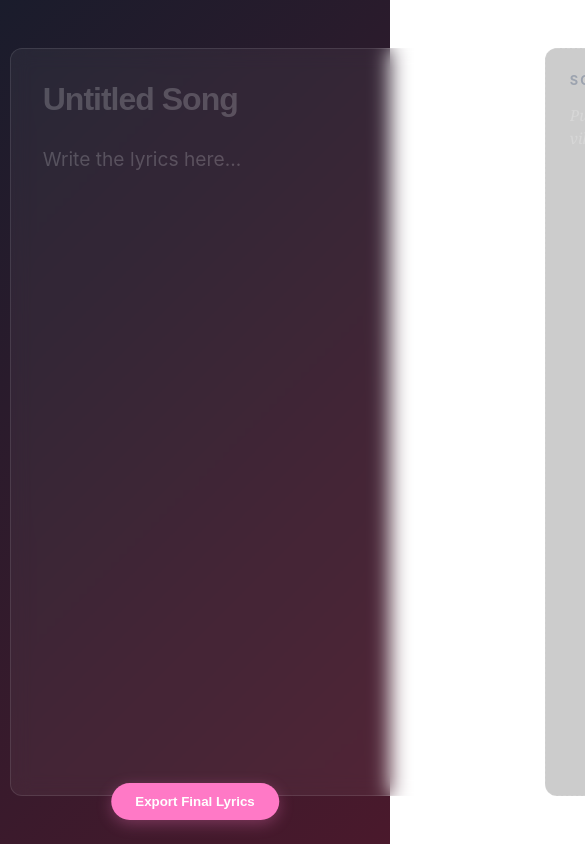
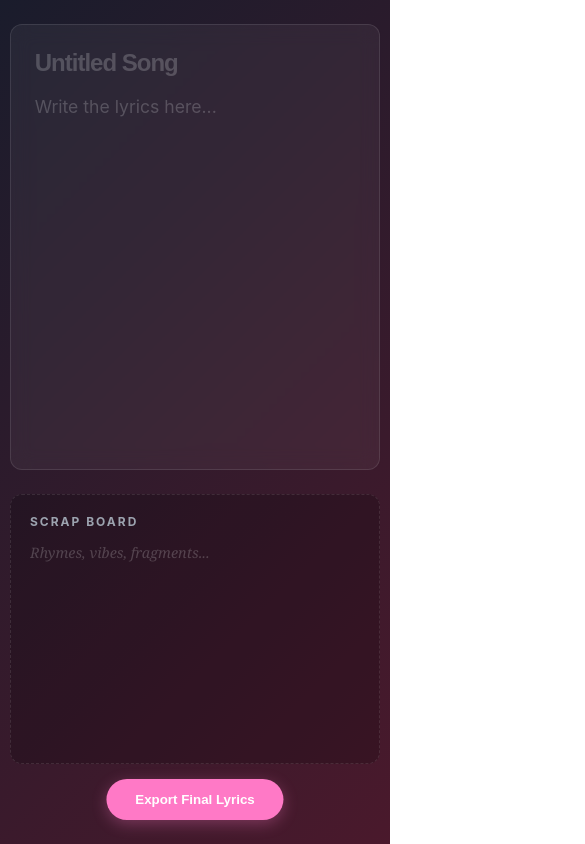
Before and after one commit to mrbossosity/lyric-flow, a plain HTML site: page index.html in a window 390 px wide. Shown: the top 844 px of the page, 585 px wide, since content can reach past the window. Drawn offline with Linux system fonts and the light colour scheme.

Commit message:
mobile responsive

```diff
--- a/index.html
+++ b/index.html
@@ -31,19 +31,33 @@
                     "Inter",
                     -apple-system,
                     sans-serif;
-                height: 100vh;
+                min-height: 100vh;
                 display: flex;
                 justify-content: center;
-                overflow: hidden;
+                /* Allow scrolling on mobile if content overflows */
+                overflow-y: auto;
             }
 
             .workspace {
                 display: grid;
-                grid-template-columns: 1fr 300px;
-                gap: 2rem;
+                /* Stack columns on mobile, side-by-side on desktop */
+                grid-template-columns: 1fr;
+                gap: 1.5rem;
                 width: 95%;
                 max-width: 1200px;
-                padding: 3rem 0;
+                padding: 1.5rem 0 5rem 0; /* Extra bottom padding for footer */
+            }
+
+            @media (min-width: 850px) {
+                body {
+                    overflow: hidden;
+                } /* Lock scroll on desktop */
+                .workspace {
+                    grid-template-columns: 1fr 300px;
+                    height: 90vh;
+                    align-self: center;
+                    padding: 0;
+                }
             }
 
             /* Main Lyric Zone */
@@ -52,8 +66,9 @@
                 flex-direction: column;
                 background: var(--glass);
                 backdrop-filter: blur(10px);
+                -webkit-backdrop-filter: blur(10px);
                 border-radius: 12px;
-                padding: 2rem;
+                padding: 1.5rem;
                 border: 1px solid rgba(255, 255, 255, 0.1);
             }
 
@@ -62,10 +77,11 @@
                 border: none;
                 outline: none;
                 color: var(--accent);
-                font-size: 2rem;
+                font-size: 1.5rem;
                 font-weight: 700;
-                margin-bottom: 1.5rem;
+                margin-bottom: 1rem;
                 letter-spacing: -1px;
+                width: 100%;
             }
 
             #editor {
@@ -74,10 +90,11 @@
                 border: none;
                 outline: none;
                 color: var(--text);
-                font-size: 1.2rem;
-                line-height: 1.8;
+                font-size: 1.1rem;
+                line-height: 1.6;
                 resize: none;
                 font-family: inherit;
+                min-height: 300px; /* Ensure space on mobile */
             }
 
             /* Side Scrap/Drafting Zone */
@@ -86,16 +103,16 @@
                 flex-direction: column;
                 background: rgba(0, 0, 0, 0.2);
                 border-radius: 12px;
-                padding: 1.5rem;
+                padding: 1.2rem;
                 border: 1px dashed rgba(255, 255, 255, 0.1);
             }
 
             .draft-zone h3 {
-                font-size: 0.8rem;
+                font-size: 0.75rem;
                 text-transform: uppercase;
                 letter-spacing: 2px;
                 color: var(--draft-text);
-                margin-bottom: 1rem;
+                margin-bottom: 0.8rem;
             }
 
             #scrap-pad {
@@ -104,36 +121,44 @@
                 border: none;
                 outline: none;
                 color: var(--draft-text);
-                font-size: 0.95rem;
+                font-size: 0.9rem;
                 line-height: 1.5;
                 resize: none;
                 font-family: "Georgia", serif;
                 font-style: italic;
+                min-height: 150px;
             }
 
-            /* Subtle Export Trigger */
+            /* Footer/Export Area */
             .footer {
                 position: fixed;
                 bottom: 1.5rem;
                 left: 50%;
                 transform: translateX(-50%);
-                opacity: 0;
-                transition: opacity 0.3s;
+                z-index: 10;
             }
 
-            body:hover .footer {
-                opacity: 1;
+            /* Always show button on mobile, fade in on hover for desktop */
+            @media (min-width: 850px) {
+                .footer {
+                    opacity: 0;
+                    transition: opacity 0.3s;
+                }
+                body:hover .footer {
+                    opacity: 1;
+                }
             }
 
             button {
                 background: var(--accent);
                 color: #fff;
                 border: none;
-                padding: 0.7rem 1.5rem;
+                padding: 0.8rem 1.8rem;
                 border-radius: 30px;
                 cursor: pointer;
                 font-weight: 600;
                 box-shadow: 0 4px 15px rgba(255, 121, 198, 0.3);
+                white-space: nowrap;
             }
 
             ::placeholder {
@@ -160,7 +185,7 @@
                 <h3>Scrap Board</h3>
                 <textarea
                     id="scrap-pad"
-                    placeholder="Put the 'stupid' ideas here. Rhymes, vibes, fragments..."
+                    placeholder="Rhymes, vibes, fragments..."
                 ></textarea>
             </section>
         </div>
@@ -172,7 +197,6 @@
         <script>
             const fields = ["title", "editor", "scrap-pad"];
 
-            // Auto-load and Save
             window.onload = () => {
                 fields.forEach((id) => {
                     const saved = localStorage.getItem(`lyric_app_${id}`);
@@ -194,9 +218,7 @@
                     document.getElementById("title").value || "Untitled";
                 const body = document.getElementById("editor").value;
                 const scrap = document.getElementById("scrap-pad").value;
-
                 const fileContent = `SONG: ${title}\n\nLYRICS:\n${body}\n\n---\nSCRAP NOTES:\n${scrap}`;
-
                 const blob = new Blob([fileContent], { type: "text/plain" });
                 const url = URL.createObjectURL(blob);
                 const a = document.createElement("a");
```
